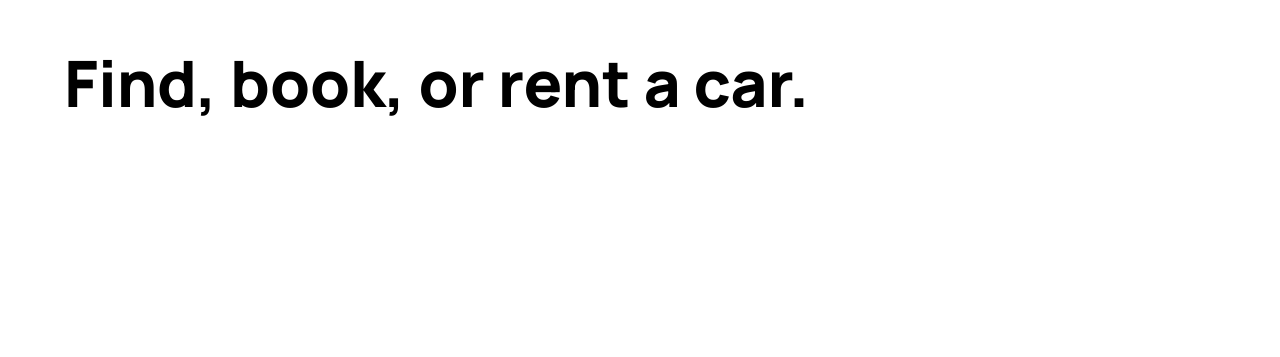
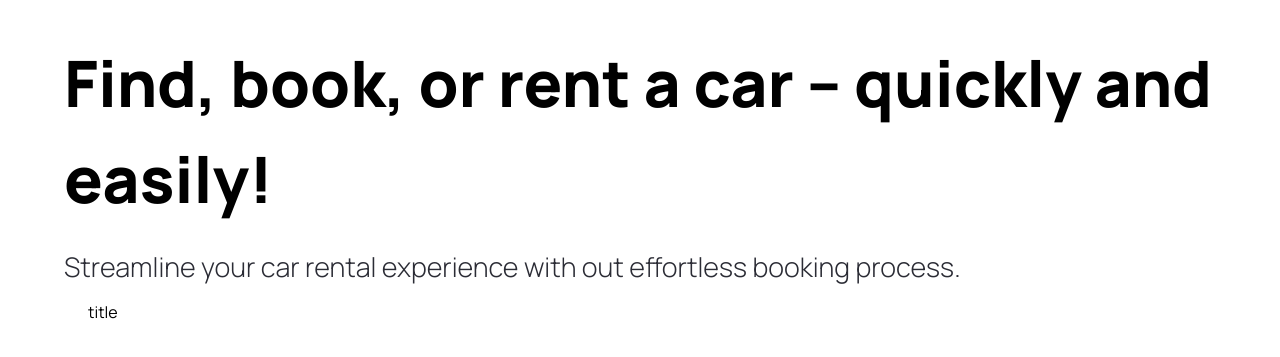
Before and after one commit to rainnfx/car_showcase, a Next.js app: page / in a window 1280 px wide. Shown: the part 109-466 px from the top of the page. Built offline with nearby package versions, Linux system fonts and the light colour scheme.

Commit message:
did some component setup

```diff
--- /dev/null
+++ b/components/custombutton.tsx
@@ -0,0 +1,21 @@
+"use client";
+
+import { CustomButtonProps } from '@/types';
+import Image from 'next/image'
+
+const custombutton = ({ title, containerStyles, handleClick }: CustomButtonProps) => {
+  return (
+    <button
+        disabled={false}
+        type={'button'}
+        className={`custom-btn`}
+        onClick={() => {}}
+    >
+        <span className={`flex-1`}>
+            title
+        </span>
+    </button>
+  )
+}
+
+export default custombutton
--- a/components/hero.tsx
+++ b/components/hero.tsx
@@ -1,10 +1,32 @@
+"use client";
+
 import Image from 'next/image';
+import { CustomButton } from '.';
 
 const Hero = () => {
+    const handleScroll = () => {
+
+    }
+
     return (
         <div className="hero">
             <div className="flex-1 pt-36 padding-x">
-                <h1 className="hero__title">Find, book, or rent a car.</h1>
+                <h1 className="hero__title">
+                    Find, book, or rent a car -- quickly
+                    and easily!
+                </h1>
+
+                <p className="hero__subtitle">
+                    Streamline your car rental experience
+                    with out effortless booking process.
+                </p>
+
+                <CustomButton
+                    title="Explore Cars"
+                    containerStyles="bg-primary-nlue
+                    text-white rounded-full mt-10"
+                    handleClick={handleScroll}
+                />
             </div>
         </div>
     )
--- a/components/index.ts
+++ b/components/index.ts
@@ -1,5 +1,7 @@
 import Hero from './hero';
+import CustomButton from './custombutton';
 
 export {
-    Hero
+    Hero,
+    CustomButton,
 }
--- /dev/null
+++ b/types/index.ts
@@ -0,0 +1,7 @@
+import { MouseEventHandler } from "react";
+
+export interface CustomButtonProps {
+    title: string;
+    containerStyles?: string;
+    handleClick?: MouseEventHandler<HTMLButtonElement>;
+}
```
